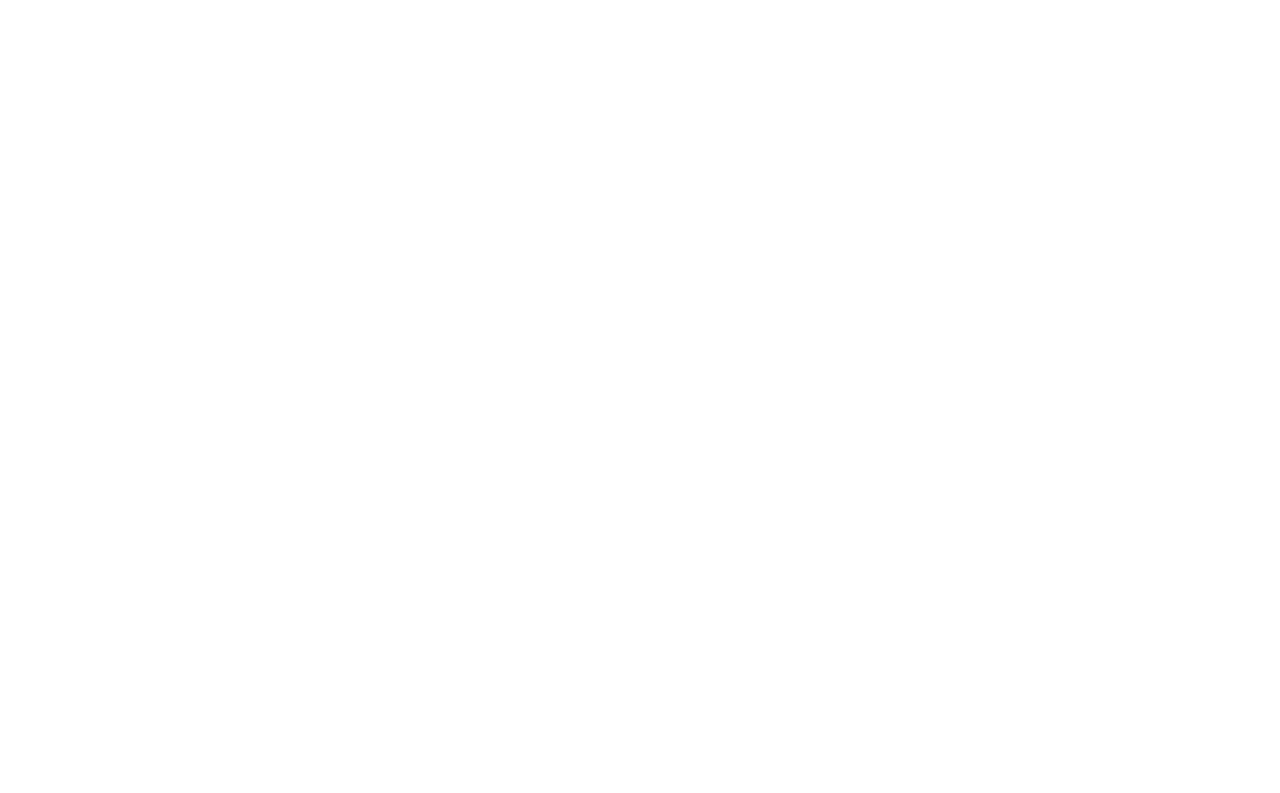
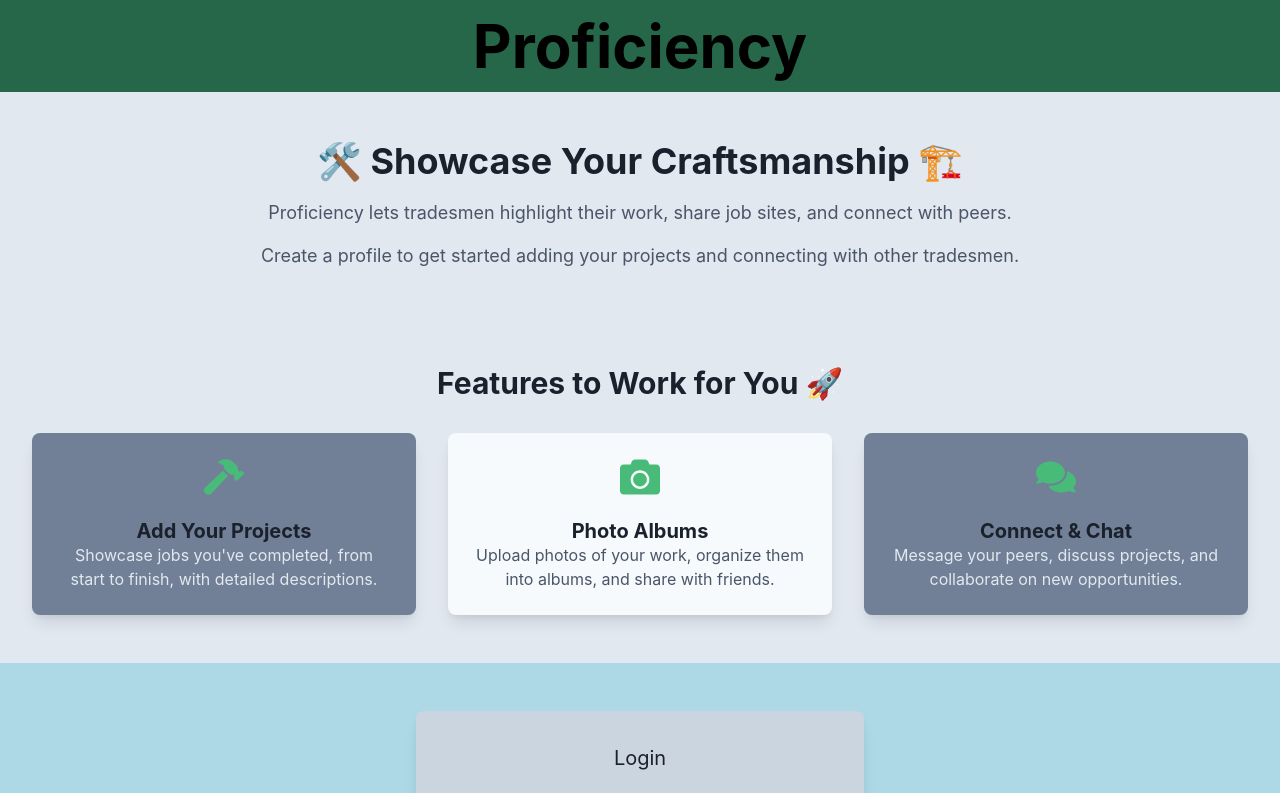
Before and after one commit to Jacob-Garland/Proficiency, a React (Vite) app in the folder client/: page / in a window 1280 px wide. Shown: the top 793 px of the page. Built offline with nearby package versions, Linux system fonts and the light colour scheme; no server answers.

Commit message:
trying to fix landing page render with no user

```diff
--- a/client/src/App.tsx
+++ b/client/src/App.tsx
@@ -31,7 +31,8 @@
         <Route path="/" element={user ? <Navigate to="/home" /> : <LandingPage />} />
 
         {/* Protected Routes Inside Header */}
-        <Route path="/"
+        {user && (
+          <Route path="/home"
             element={<ProtectedRoute><DashboardLayout /></ProtectedRoute>}
           >
           <Route index element={<Home />} />  {/* Default page after login */}
@@ -40,6 +41,7 @@
           <Route path="/photos" element={<Photos />} />
           <Route path="/chat" element={<Chat />} />
           </Route>
+        )}
 
         {/* Catch-all Route */}
         <Route path="*" element={<Navigate to="/" />} />
```
Lines whose indentation alone changed are shown as unchanged.
